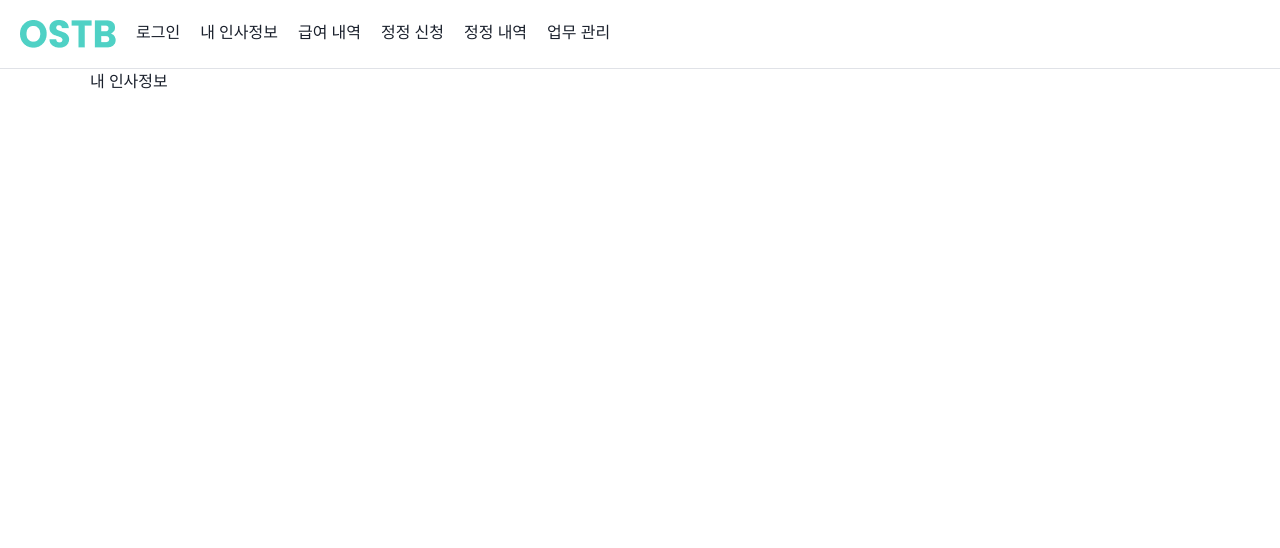
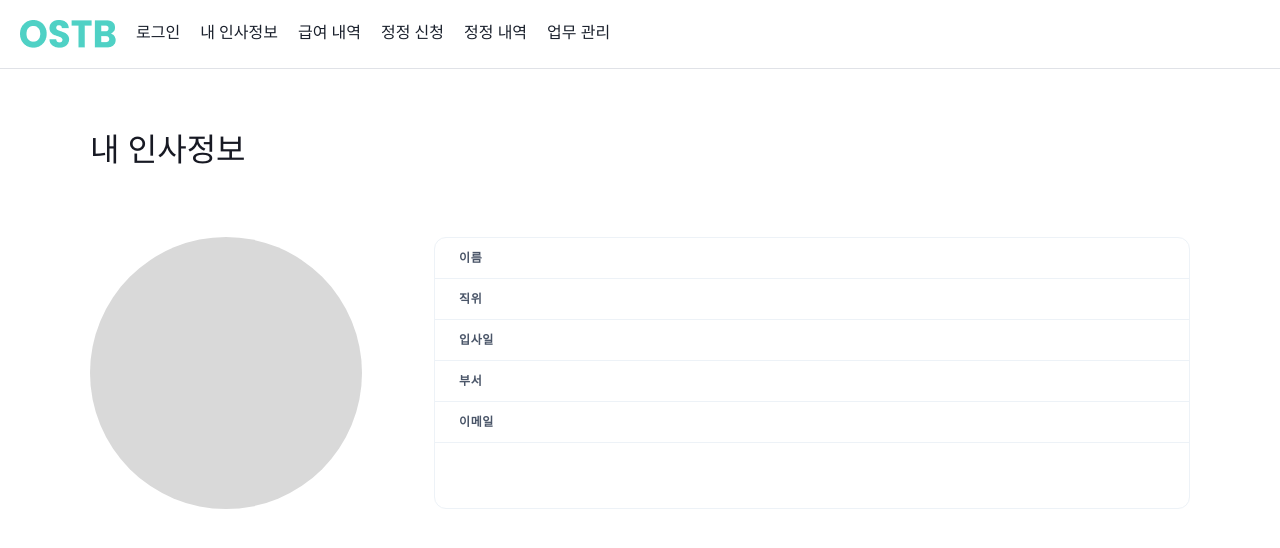
Before and after one commit to dmswnlee/pay-system, a React (Vite) app: page /MyInfo in a window 1280 px wide. Shown: the top 548 px of the page. Built offline with nearby package versions, Linux system fonts and the light colour scheme; no server answers; the database is empty; a web font is replaced by a local one.

Commit message:
내 인사정보 페이지 구현

```diff
--- a/src/pages/Login.tsx
+++ b/src/pages/Login.tsx
@@ -44,6 +44,7 @@ const Login = () => {
   const logOut = () => {
     authService.signOut();
     dispatch(setCurrentUser(null));
+    localStorage.removeItem("userInfo");
   };
   // 로그아웃
 
--- a/src/pages/MyInfo.tsx
+++ b/src/pages/MyInfo.tsx
@@ -1,14 +1,123 @@
+import { collection, getDocs, query, where } from "firebase/firestore";
+import { useEffect, useState } from "react";
 import { useSelector } from "react-redux";
+import { firestoreService } from "../firebase";
+import { Table, Tbody, Tr, Th, Td, TableContainer } from "@chakra-ui/react";
+import styled from "styled-components";
+
+// 유저인포 인터페이스를 정의
+interface UserInfo {
+  id: string;
+  dateOfJoin: string;
+  email: string;
+  memNo: string;
+  name: string;
+  position: string;
+  team: string;
+  uid: string;
+}
+// 유저인포 인터페이스를 정의
+
+// 스타일드 컴포넌트를 이용한 스타일 정의
+const StyledHeading = styled.h1`
+  color: #171923;
+  font-size: 32px;
+  line-height: 150%;
+  margin: 56px 0 64px;
+`;
+
+const Contents = styled.div`
+  display: flex;
+  gap: 72px;
+`;
+
+const UserImg = styled.div`
+  width: 272px;
+  height: 272px;
+  border-radius: 100%;
+  background-color: #d9d9d9;
+`;
+// 스타일드 컴포넌트를 이용한 스타일 정의
 
 const MyInfo = () => {
   const currentUser = useSelector(
     (state: { currentUser: string | null }) => state.currentUser,
   );
 
+  const storedUserInfo = localStorage.getItem("userInfo");
+  const loadUserInfoFromLocalStorage = () =>
+    JSON.parse(storedUserInfo || "[]") as UserInfo[];
+
+  const [userInfo, setUserInfo] = useState<UserInfo[]>([]);
+
+  // 파이어베이스의 users 데이터중에서 현재 id값에 해당하는 정보 조회 함수
+  const fetcher = async () => {
+    const q = query(
+      collection(firestoreService, "users"),
+      where("uid", "==", currentUser),
+    );
+
+    try {
+      const querySnapshot = await getDocs(q);
+      const firestoreUserInfo = querySnapshot.docs.map(
+        (doc) => ({ id: doc.id, ...doc.data() }) as UserInfo,
+      );
+
+      setUserInfo(firestoreUserInfo);
+      localStorage.setItem("userInfo", JSON.stringify(firestoreUserInfo));
+    } catch (error) {
+      console.error("Error", error);
+    }
+  };
+  // 파이어베이스의 users 데이터중에서 현재 id값에 해당하는 정보 조회 함수
+
+  // 컴포넌트가 마운트될 때 실행, 로컬스토리지에 정보가 있으면 로드, 그렇지 않으면 fetcher실행
+  useEffect(() => {
+    if (storedUserInfo) {
+      setUserInfo(loadUserInfoFromLocalStorage());
+    } else {
+      fetcher();
+    }
+  }, [currentUser]);
+  // 컴포넌트가 마운트될 때 실행, 로컬스토리지에 정보가 있으면 로드, 그렇지 않으면 fetcher실행
+
   return (
     <div>
-      <h1>내 인사정보</h1>
-      {currentUser && <p>현재 로그인된 유저의 아이디: {currentUser}</p>}
+      <StyledHeading>내 인사정보</StyledHeading>
+      <Contents>
+        <UserImg></UserImg>
+        <TableContainer
+          borderRadius="12px"
+          border="1px solid"
+          borderColor="gray.100"
+          flex="1"
+        >
+          <Table variant="simple">
+            <Tbody>
+              <Tr>
+                <Th>이름</Th>
+                <Td>{userInfo.map((info) => info.name)}</Td>
+              </Tr>
+              <Tr>
+                <Th>직위</Th>
+                <Td>{userInfo.map((info) => info.position)}</Td>
+              </Tr>
+              <Tr>
+                <Th>입사일</Th>
+                <Td>{userInfo.map((info) => info.dateOfJoin)}</Td>
+              </Tr>
+              <Tr>
+                <Th>부서</Th>
+                <Td>{userInfo.map((info) => info.team)}</Td>
+              </Tr>
+              <Tr>
+                <Th>이메일</Th>
+                <Td>{userInfo.map((info) => info.email)}</Td>
+              </Tr>
+            </Tbody>
+          </Table>
+        </TableContainer>
+      </Contents>
     </div>
   );
 };
```
